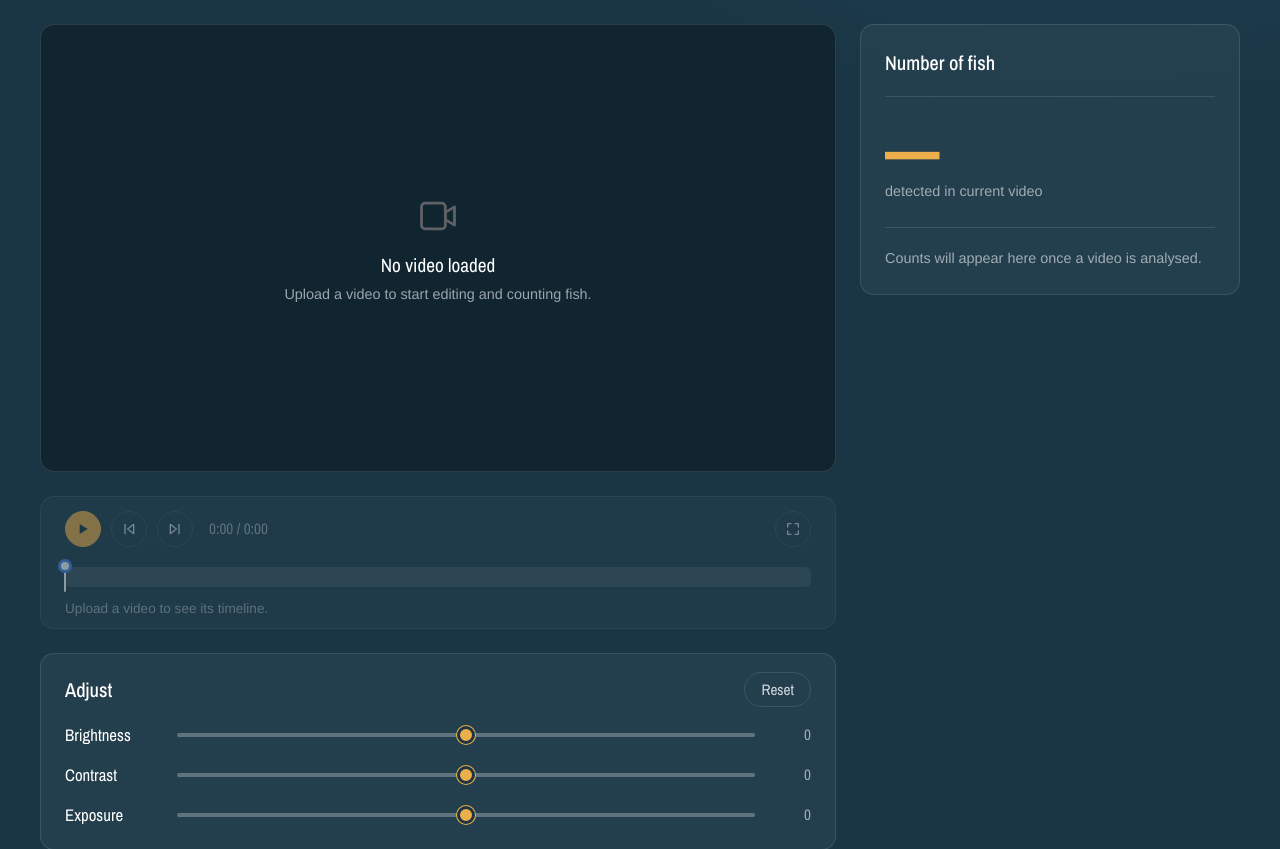
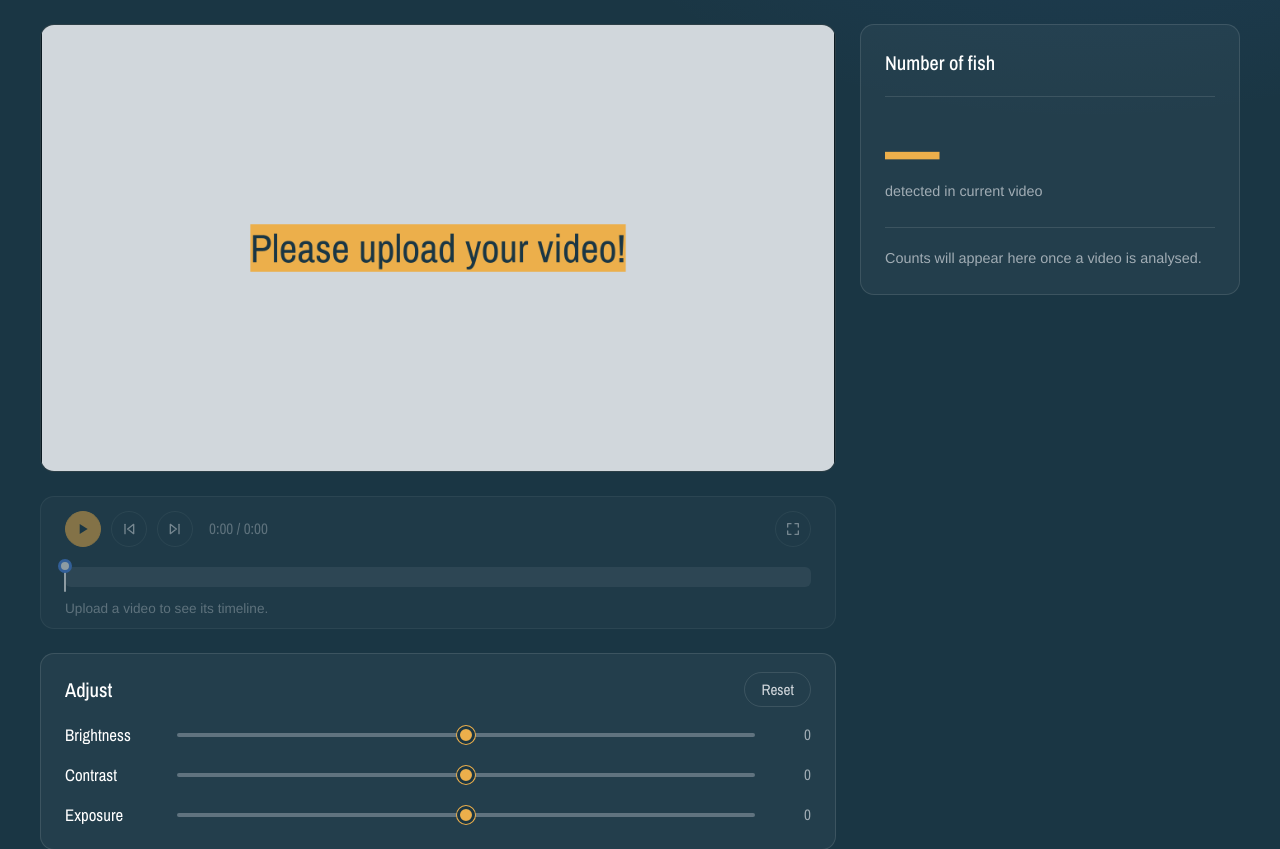
Before and after one commit to julesowenpole/RBC-HubHacks-2026, a Flask app: page / in a window 1280 px wide. Shown: the part 81-930 px from the top of the page. Run offline with Flask 3, Linux system fonts and the light colour scheme.

Commit message:
cut unnecessary video player code

```diff
--- a/templates/index.html
+++ b/templates/index.html
@@ -25,15 +25,7 @@
         <section class="editor" aria-label="Video editor">
             <div class="player" id="player">
             <div class="video-frame">
-                <div class="video-placeholder" id="video-placeholder">
-                    <svg width="44" height="44" viewBox="0 0 24 24" fill="none" stroke="currentColor" stroke-width="1.5" stroke-linecap="round" stroke-linejoin="round" aria-hidden="true">
-                        <rect x="3" y="5" width="13" height="14" rx="2"/>
-                        <path d="M16 10l5-3v10l-5-3z"/>
-                    </svg>
-                    <p class="title">No video loaded</p>
-                    <p class="hint">Upload a video to start editing and counting fish.</p>
-                </div>
-                <video id="video-player" hidden poster="../static/upload-prompt.png"></video>
+                <video id="video-player" poster="{{ url_for('static', filename='upload-prompt.png') }}"></video>
             </div>
 
             <div class="player-bar" id="player-bar" data-ready="false">
```
